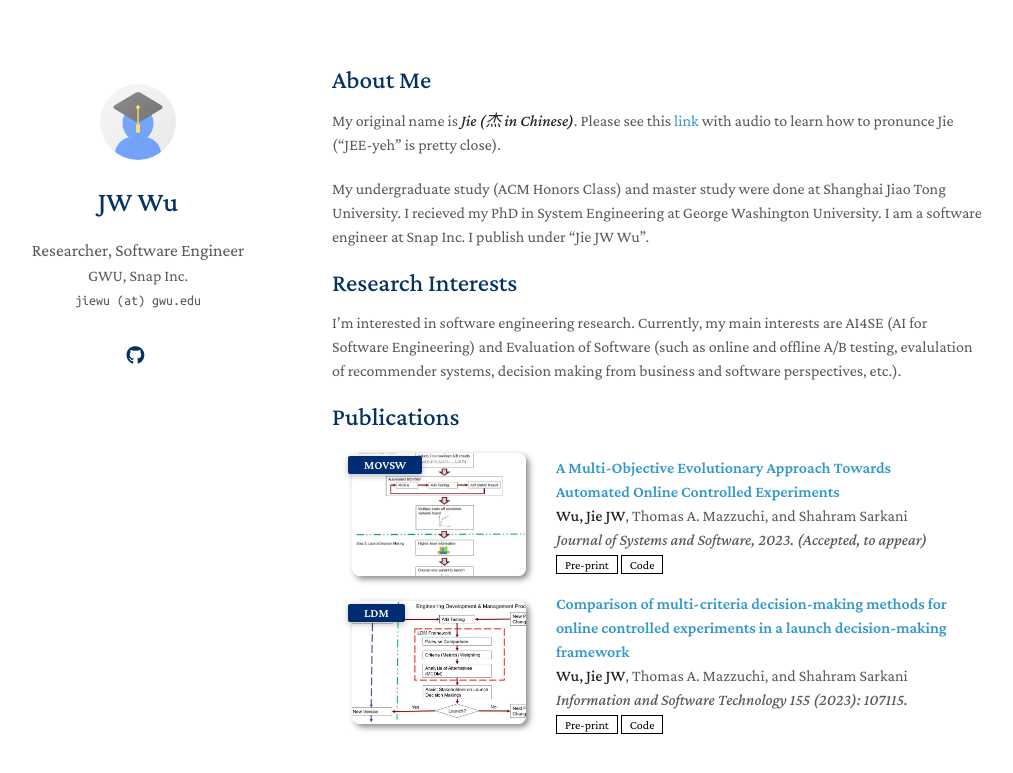
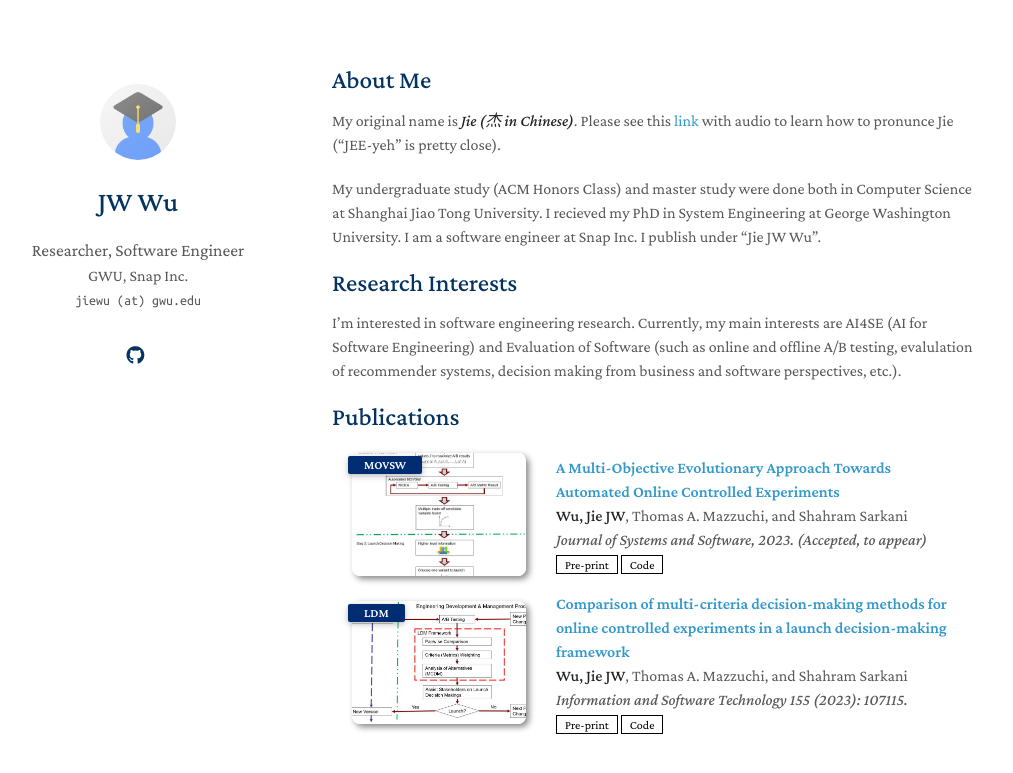
Before and after one commit to yaoyao-liu/minimal-light, a Jekyll site: the page built from index.md, in a window 1280 px wide. Shown: the top 773 px of the page, without its empty margins (138-1151 px from the left). Built offline with Jekyll 4.4.1, drawn with Linux system fonts in a browser that asks for light colours; nearby versions of some CDN libraries; a style sheet for code colours, icons or effects is not loaded; our own code applies the rules of GitHub Pages for plain Markdown files.

Commit message:
Update index.md

```diff
--- a/index.md
+++ b/index.md
@@ -5,7 +5,7 @@ layout: homepage
 ## About Me
 My original name is _**Jie (杰 in Chinese)**_. Please see this [link](https://en.wiktionary.org/wiki/ji%C3%A9) with audio to learn how to pronunce Jie ("JEE-yeh" is pretty close).
 
-My undergraduate study (ACM Honors Class) and master study were done at Shanghai Jiao Tong University. I recieved my PhD in System Engineering at George Washington University. I am a software engineer at Snap Inc. I publish under "Jie JW Wu".
+My undergraduate study (ACM Honors Class) and master study were done both in Computer Science at Shanghai Jiao Tong University. I recieved my PhD in System Engineering at George Washington University. I am a software engineer at Snap Inc. I publish under "Jie JW Wu".
 
 ## Research Interests
 I'm interested in software engineering research. Currently, my main interests are AI4SE (AI for Software Engineering) and Evaluation of Software (such as online and offline A/B testing, evalulation of recommender systems, decision making from business and software perspectives, etc.).
```
